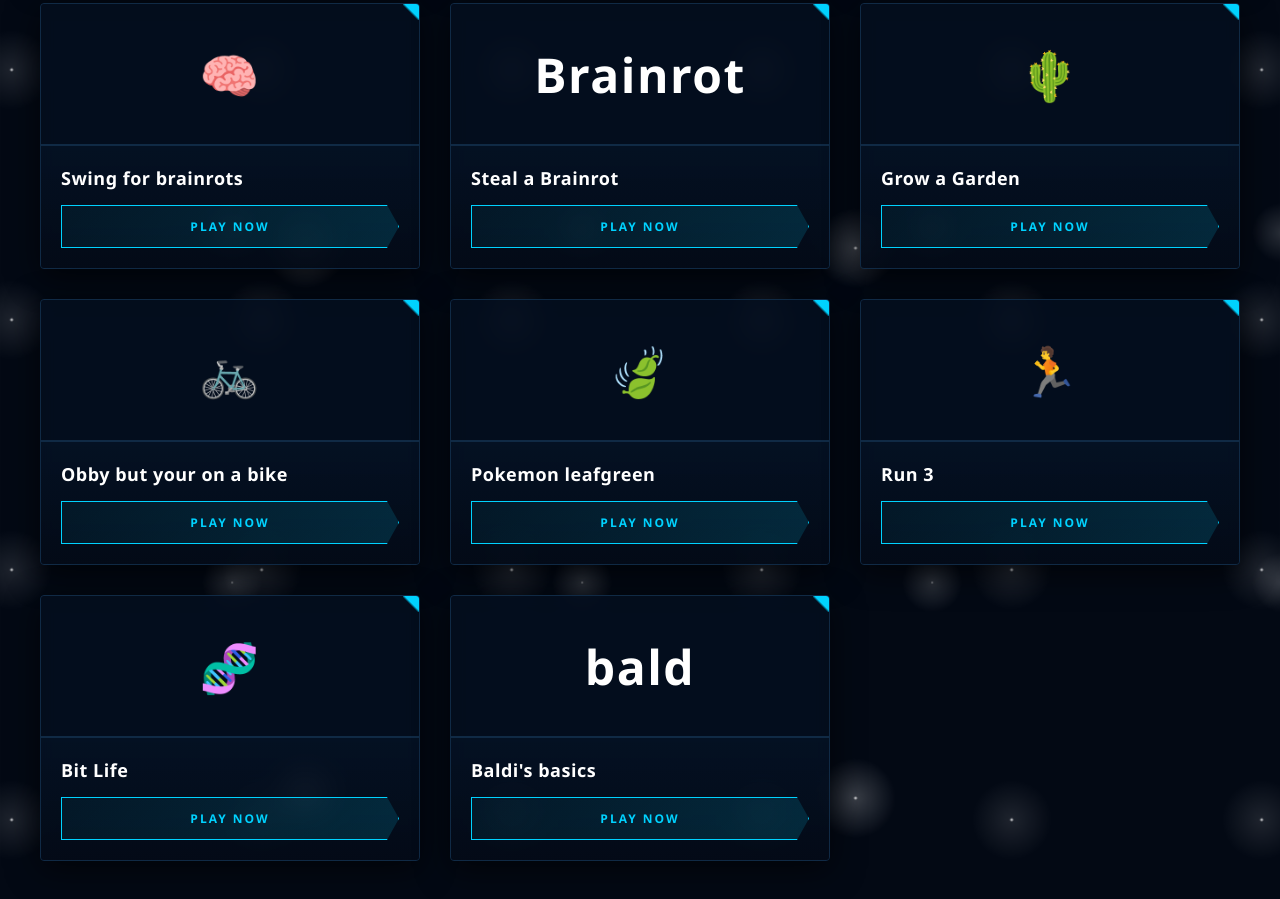
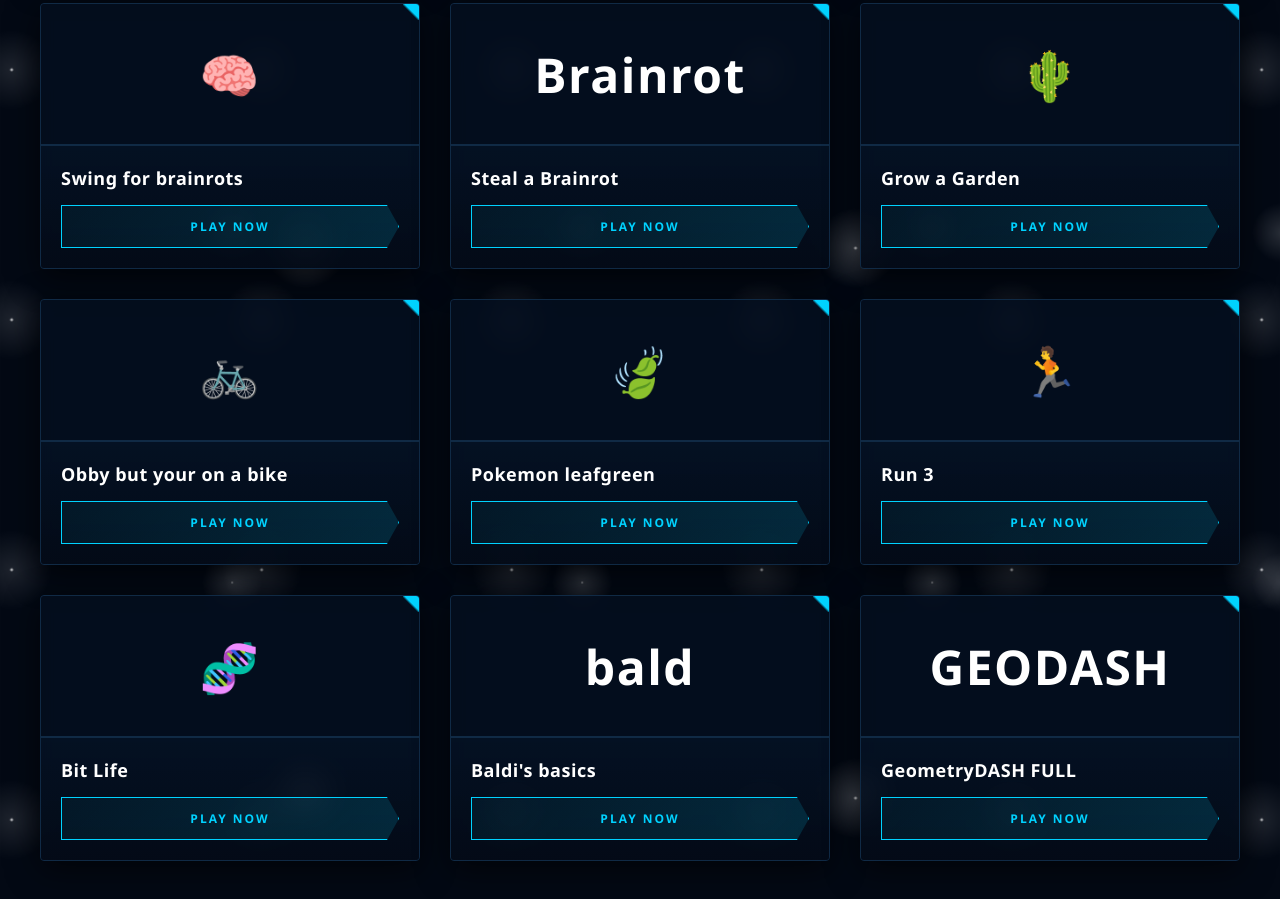
Before and after one commit to KkeysINC/WUnblocksi, a plain HTML site: page index.html in a window 1280 px wide. Shown: the part 2838-3737 px from the top of the page. Drawn offline with Linux system fonts and the light colour scheme.

Commit message:
Update index.html

```diff
--- a/index.html
+++ b/index.html
@@ -562,6 +562,13 @@
                     <p class="game-name">Baldi's  basics</p>
                     <span class="game-status">Play Now</span>
                 </div>
+
+					  <a href="GeoDash.html" class="game-card">
+                <div class="game-thumbnail">GEODASH</div>
+                <div class="game-info">
+                    <p class="game-name">GeometryDASH FULL</p>
+                    <span class="game-status">Play Now</span>
+                </div>
             </a>
 
 			  </div>
```
